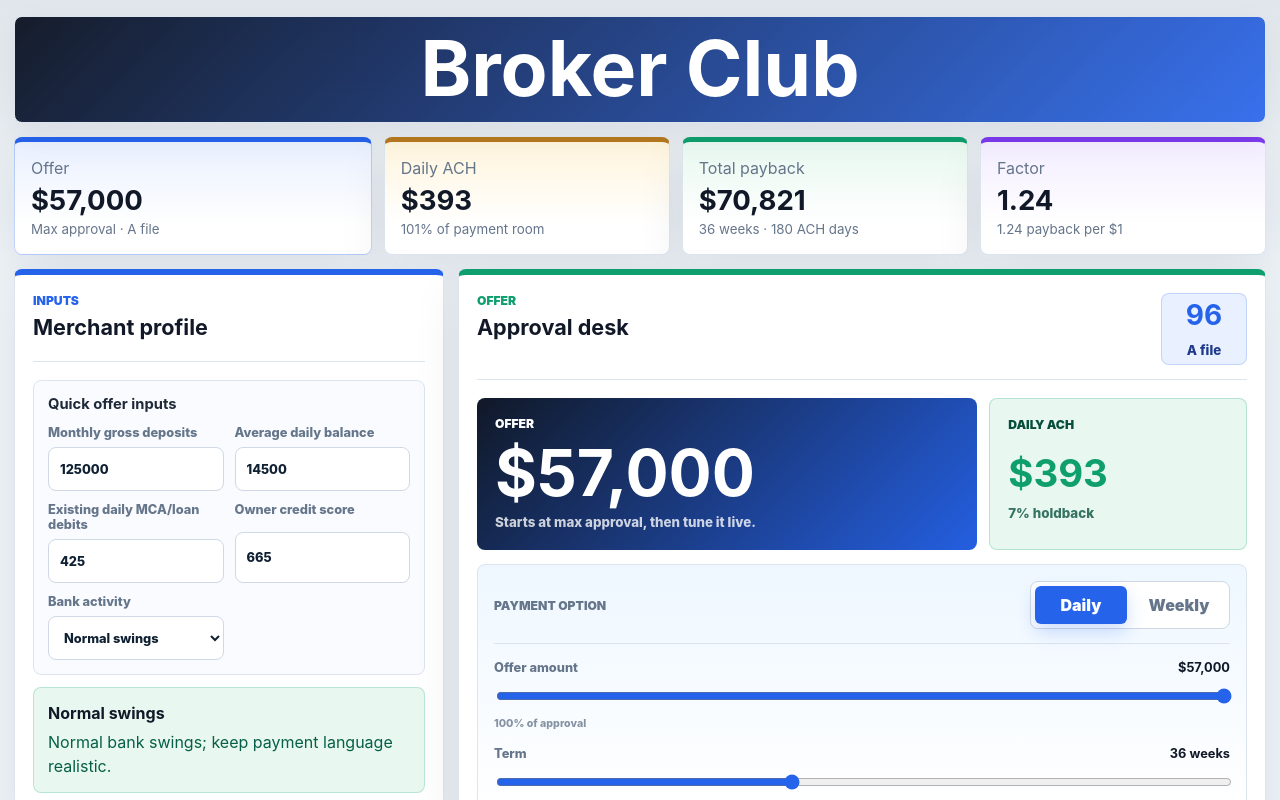
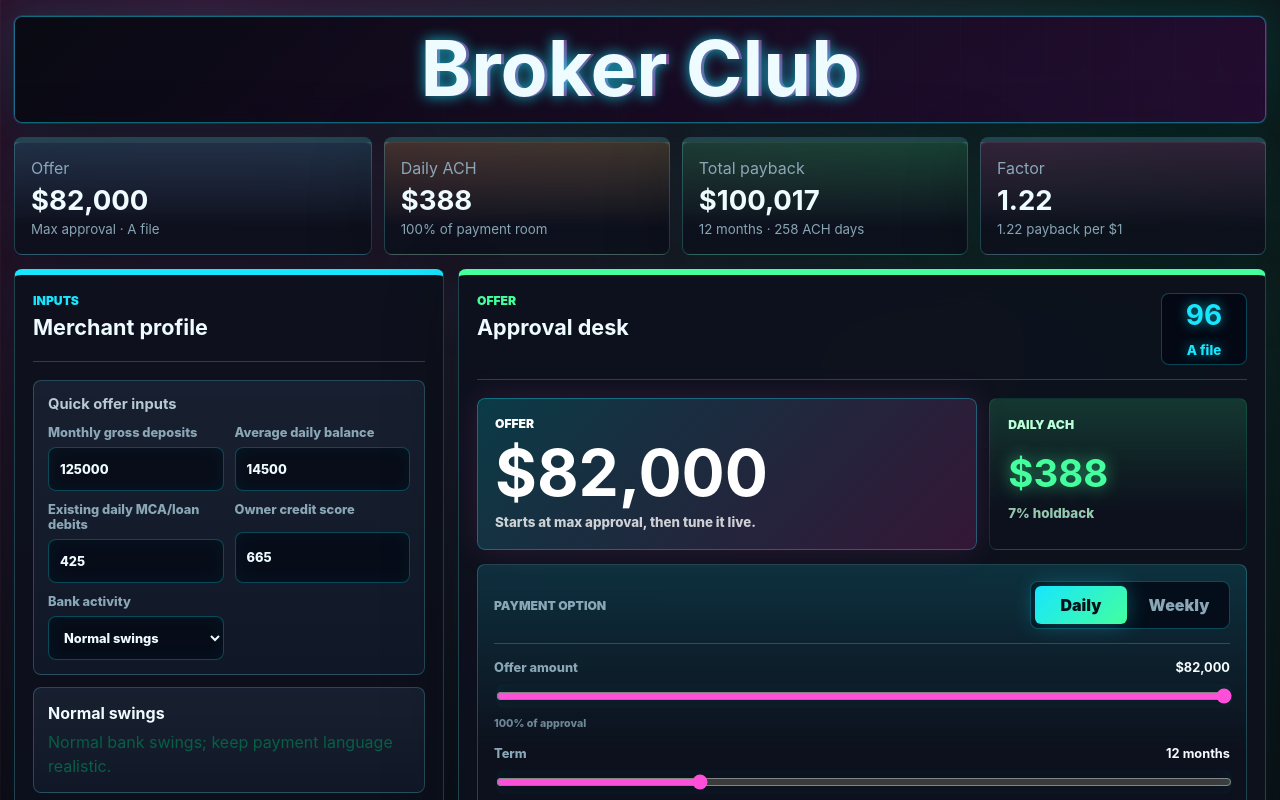
Before and after one commit to AionHz/aws-exam-readiness-coach, a Next.js app in the folder broker-club/: page / in a window 1280 px wide. Shown: the top 800 px of the page. Built offline with nearby package versions, Linux system fonts and the light colour scheme.

Commit message:
Add Broker Club cyberpunk theme and month terms

```diff
--- a/broker-club/app/globals.css
+++ b/broker-club/app/globals.css
@@ -1,22 +1,22 @@
 :root {
-  --page: #eef3f8;
-  --surface: #ffffff;
-  --surface-2: #f8fafc;
-  --ink: #102033;
-  --muted: #65758a;
-  --line: #dce4ee;
-  --navy: #111827;
-  --blue: #2563eb;
-  --blue-soft: #e9f0ff;
-  --green: #0f9f6e;
-  --green-soft: #e8f8f0;
-  --amber: #b7791f;
-  --amber-soft: #fff5dd;
-  --purple: #7c3aed;
-  --purple-soft: #f3edff;
-  --red: #dc2626;
-  --red-soft: #fff0f0;
-  --shadow: 0 20px 50px rgba(15, 23, 42, 0.08);
+  --page: #080a12;
+  --surface: rgba(13, 17, 29, 0.94);
+  --surface-2: rgba(18, 25, 42, 0.94);
+  --ink: #eefcff;
+  --muted: #8aa7b7;
+  --line: rgba(107, 248, 255, 0.22);
+  --navy: #f5fbff;
+  --blue: #17e6ff;
+  --blue-soft: rgba(23, 230, 255, 0.11);
+  --green: #43ff9d;
+  --green-soft: rgba(67, 255, 157, 0.11);
+  --amber: #ffd166;
+  --amber-soft: rgba(255, 209, 102, 0.13);
+  --purple: #ff4fd8;
+  --purple-soft: rgba(255, 79, 216, 0.12);
+  --red: #ff4b6a;
+  --red-soft: rgba(255, 75, 106, 0.14);
+  --shadow: 0 22px 70px rgba(0, 0, 0, 0.42), 0 0 34px rgba(23, 230, 255, 0.08);
 }
 
 * {
@@ -32,12 +32,26 @@ body {
   margin: 0;
   color: var(--ink);
   background:
-    linear-gradient(180deg, rgba(17, 24, 39, 0.06), transparent 260px),
+    radial-gradient(circle at 16% 0%, rgba(255, 79, 216, 0.18), transparent 30%),
+    radial-gradient(circle at 82% 8%, rgba(67, 255, 157, 0.12), transparent 27%),
+    linear-gradient(135deg, rgba(23, 230, 255, 0.08) 0 1px, transparent 1px 42px),
+    linear-gradient(90deg, rgba(255, 209, 102, 0.04) 0 1px, transparent 1px 42px),
     var(--page);
   font-family:
-    Inter, ui-sans-serif, system-ui, -apple-system, BlinkMacSystemFont, "Segoe UI",
+    Inter, ui-monospace, "SF Mono", Monaco, Consolas, "Liberation Mono", ui-sans-serif, system-ui, -apple-system, BlinkMacSystemFont, "Segoe UI",
     sans-serif;
   letter-spacing: 0;
+}
+
+body::before {
+  content: "";
+  position: fixed;
+  inset: 0;
+  z-index: -1;
+  pointer-events: none;
+  background:
+    repeating-linear-gradient(180deg, rgba(255, 255, 255, 0.035) 0 1px, transparent 1px 5px),
+    linear-gradient(180deg, rgba(8, 10, 18, 0), rgba(8, 10, 18, 0.82));
 }
 
 button,
@@ -62,21 +76,22 @@ button {
   margin-bottom: 14px;
   min-height: 84px;
   padding: 14px;
-  border: 1px solid var(--line);
+  border: 1px solid rgba(23, 230, 255, 0.44);
   border-radius: 8px;
   background:
-    linear-gradient(135deg, rgba(17, 24, 39, 0.98), rgba(37, 99, 235, 0.9)),
-    repeating-linear-gradient(90deg, transparent 0 42px, rgba(255, 255, 255, 0.08) 42px 43px);
+    linear-gradient(135deg, rgba(8, 10, 18, 0.98), rgba(38, 11, 51, 0.9)),
+    repeating-linear-gradient(90deg, transparent 0 42px, rgba(23, 230, 255, 0.16) 42px 43px);
   backdrop-filter: blur(14px);
-  box-shadow: 0 12px 36px rgba(15, 23, 42, 0.06);
+  box-shadow: 0 0 0 1px rgba(255, 79, 216, 0.16), 0 24px 60px rgba(0, 0, 0, 0.46), 0 0 38px rgba(23, 230, 255, 0.16);
 }
 
 .topbar h1 {
   margin: 0;
-  color: #fff;
+  color: var(--ink);
   font-size: clamp(2.4rem, 6vw, 4.9rem);
   line-height: 1;
   letter-spacing: 0;
+  text-shadow: 0 0 14px rgba(23, 230, 255, 0.8), 3px 0 0 rgba(255, 79, 216, 0.52);
 }
 
 .panel,
@@ -86,6 +101,7 @@ button {
   border-radius: 8px;
   background: var(--surface);
   box-shadow: var(--shadow);
+  backdrop-filter: blur(18px);
 }
 
 h1,
@@ -957,6 +973,192 @@ input[type="range"] {
   background: var(--surface-2);
 }
 
+.snapshot-card,
+.input-group,
+.input-note,
+.underwriting-strip div,
+.numbers-grid div,
+.slider-card,
+.capacity,
+.payoff-card,
+.payoff-grid div,
+.scenario-grid button,
+.talk-track,
+.industry-panel h3,
+.use-grid > div,
+.growth-card,
+.growth-math div,
+.playbook-grid article,
+.reference-strip {
+  border-color: var(--line);
+  background:
+    linear-gradient(180deg, rgba(255, 255, 255, 0.035), transparent),
+    var(--surface-2);
+}
+
+.snapshot-card {
+  box-shadow: inset 0 1px 0 rgba(255, 255, 255, 0.06), var(--shadow);
+}
+
+.approval-card {
+  background: linear-gradient(180deg, rgba(67, 255, 157, 0.16), rgba(13, 17, 29, 0.92) 76%);
+}
+
+.offer-card,
+.underwriting-strip div:nth-child(1),
+.slider-card {
+  background: linear-gradient(180deg, rgba(23, 230, 255, 0.15), rgba(13, 17, 29, 0.92) 76%);
+}
+
+.payment-card,
+.underwriting-strip div:nth-child(3) {
+  background: linear-gradient(180deg, rgba(255, 209, 102, 0.16), rgba(13, 17, 29, 0.92) 76%);
+}
+
+.pricing-card,
+.payoff-card,
+.use-grid > div:first-child {
+  background: linear-gradient(180deg, rgba(255, 79, 216, 0.15), rgba(13, 17, 29, 0.92) 76%);
+}
+
+h2,
+.snapshot-card strong,
+.underwriting-strip b,
+.numbers-grid strong,
+.scenario-grid span,
+.growth-header h3,
+.growth-math strong,
+.playbook-grid h4,
+.input-note b,
+.payoff-grid strong,
+.payoff-header h3 {
+  color: var(--ink);
+}
+
+.input-group h3,
+.signal-list li,
+.use-grid li,
+.scenario-grid small,
+.growth-math span,
+.playbook-grid p,
+.reference-strip span,
+.bar-column b,
+.payoff-grid small,
+.talk-track p,
+.mirror-line {
+  color: #b7c9d6;
+}
+
+input,
+select {
+  border-color: rgba(23, 230, 255, 0.28);
+  color: var(--ink);
+  background: rgba(3, 7, 18, 0.72);
+  box-shadow: inset 0 0 18px rgba(23, 230, 255, 0.05);
+}
+
+input:focus,
+select:focus {
+  border-color: var(--blue);
+  box-shadow: 0 0 0 3px rgba(23, 230, 255, 0.13), 0 0 24px rgba(23, 230, 255, 0.18);
+}
+
+.score-badge,
+.frequency-control div {
+  border-color: rgba(23, 230, 255, 0.28);
+  background: rgba(3, 7, 18, 0.78);
+}
+
+.score-badge b,
+.score-badge small {
+  color: var(--blue);
+  text-shadow: 0 0 12px rgba(23, 230, 255, 0.6);
+}
+
+.offer-focus {
+  background:
+    linear-gradient(135deg, rgba(23, 230, 255, 0.22), rgba(255, 79, 216, 0.18)),
+    #070a12;
+  box-shadow: inset 0 0 0 1px rgba(23, 230, 255, 0.32), 0 0 32px rgba(255, 79, 216, 0.13);
+}
+
+.payment-focus,
+.capacity.good,
+.growth-math div.good,
+.use-grid > div:last-child {
+  color: #baffd8;
+  background: linear-gradient(180deg, rgba(67, 255, 157, 0.16), rgba(13, 17, 29, 0.92) 76%);
+}
+
+.capacity.bad,
+.growth-math div.bad {
+  color: #ffd0d8;
+  background: linear-gradient(180deg, rgba(255, 75, 106, 0.16), rgba(13, 17, 29, 0.92) 76%);
+}
+
+.payment-focus strong {
+  color: var(--green);
+  text-shadow: 0 0 16px rgba(67, 255, 157, 0.52);
+}
+
+.frequency-control button {
+  color: var(--muted);
+}
+
+.frequency-control button.is-active {
+  color: #03111a;
+  background: linear-gradient(135deg, var(--blue), var(--green));
+  box-shadow: 0 0 22px rgba(23, 230, 255, 0.3);
+}
+
+input[type="range"] {
+  accent-color: var(--purple);
+}
+
+.payoff-header strong,
+.playbook-grid article > span {
+  color: #06101a;
+  background: linear-gradient(135deg, var(--purple), var(--amber));
+}
+
+.scenario-grid button:hover {
+  border-color: rgba(23, 230, 255, 0.5);
+  background: rgba(23, 230, 255, 0.1);
+}
+
+.signal-list li,
+.use-grid li {
+  border-bottom-color: rgba(107, 248, 255, 0.16);
+}
+
+.signal-list li::before,
+.use-grid li::before {
+  background: var(--amber);
+  box-shadow: 0 0 12px rgba(255, 209, 102, 0.8);
+}
+
+.industry-panel h3,
+.mirror-line {
+  border-color: rgba(255, 209, 102, 0.28);
+  background: rgba(255, 209, 102, 0.09);
+}
+
+.bar-chart {
+  border-color: var(--line);
+  background:
+    repeating-linear-gradient(0deg, rgba(107, 248, 255, 0.1) 0 1px, transparent 1px 42px),
+    rgba(3, 7, 18, 0.72);
+}
+
+.bar-column span {
+  color: var(--ink);
+}
+
+.bar-column i {
+  background: linear-gradient(180deg, var(--green), var(--blue), var(--purple));
+  box-shadow: 0 0 24px rgba(23, 230, 255, 0.26);
+}
+
 @media (max-width: 1180px) {
   .deal-desk,
   .close-zone {
--- a/broker-club/app/page.tsx
+++ b/broker-club/app/page.tsx
@@ -410,7 +410,7 @@ export default function Home() {
   const [bankHealth, setBankHealth] = useState<BankHealth>("workable");
   const [industryId, setIndustryId] = useState("restaurant");
   const [offerPercent, setOfferPercent] = useState(1);
-  const [termWeeks, setTermWeeks] = useState(36);
+  const [termMonths, setTermMonths] = useState(12);
   const [paymentFrequency, setPaymentFrequency] =
     useState<PaymentFrequency>("daily");
 
@@ -458,7 +458,7 @@ export default function Home() {
         existingDailyPayments,
     );
     const standardFactor = 1.22 + riskPremium;
-    const standardTermDays = 36 * 5;
+    const standardTermDays = 12 * 21.5;
     const cashFlowCap =
       (dailyPaymentCapacity * standardTermDays) / standardFactor;
     const revenueCap = monthlyRevenue * revenueMultiplier;
@@ -497,7 +497,7 @@ export default function Home() {
   const offer = useMemo(() => {
     const amount = clamp(amountValue, 5000, maxAmount);
     const amountPressure = amount / Math.max(underwriting.maxApproval, 1);
-    const termPressure = (termWeeks - 24) / 52;
+    const termPressure = (termMonths - 12) / 24;
     const scoreDiscount = clamp((underwriting.score - 70) / 260, -0.05, 0.05);
     const factor = clamp(
       1.18 + amountPressure * 0.09 + termPressure * 0.1 - scoreDiscount,
@@ -505,9 +505,10 @@ export default function Home() {
       1.49,
     );
     const payback = amount * factor;
-    const termDays = termWeeks * 5;
+    const termDays = Math.round(termMonths * 21.5);
     const dailyPayment = payback / termDays;
-    const weeklyPayment = payback / termWeeks;
+    const termPaymentWeeks = termMonths * 4.3;
+    const weeklyPayment = payback / termPaymentWeeks;
     const paymentAmount =
       paymentFrequency === "daily" ? dailyPayment : weeklyPayment;
     const paymentCapacity =
@@ -529,7 +530,7 @@ export default function Home() {
       termDays,
       weeklyPayment,
     };
-  }, [amountValue, maxAmount, paymentFrequency, termWeeks, underwriting]);
+  }, [amountValue, maxAmount, paymentFrequency, termMonths, underwriting]);
 
   function updateMaxAwareAmount(value: number) {
     setOfferPercent(clamp(value / Math.max(maxAmount, 1), 5000 / maxAmount, 1));
@@ -558,8 +559,7 @@ export default function Home() {
   const paymentCadence = paymentFrequency === "daily" ? "daily" : "weekly";
   const paymentRoomLabel =
     paymentFrequency === "daily" ? "daily payment room" : "weekly payment room";
-  const estimatedTermMonths = Math.max(1, Math.floor(termWeeks / 4.3));
-  const maxEarlyPayoffMonths = Math.min(5, estimatedTermMonths);
+  const maxEarlyPayoffMonths = Math.min(5, termMonths);
   const earlyPayoffSchedule = Array.from(
     { length: maxEarlyPayoffMonths },
     (_, index) => {
@@ -587,19 +587,19 @@ export default function Home() {
     {
       label: "Conservative",
       amount: underwriting.maxApproval * 0.72,
-      term: 44,
+      term: 18,
       note: "Easiest payment conversation.",
     },
     {
       label: "Balanced",
       amount: underwriting.maxApproval * 0.88,
-      term: 36,
+      term: 12,
       note: "Best starting point for most calls.",
     },
     {
       label: "Stretch",
       amount: underwriting.maxApproval,
-      term: 30,
+      term: 9,
       note: "Use when merchant pushes for max cash.",
     },
   ];
@@ -639,7 +639,7 @@ export default function Home() {
         <div className="snapshot-card approval-card">
           <span>Total payback</span>
           <strong>{formatMoney(offer.payback)}</strong>
-          <small>{termWeeks} weeks · {offer.termDays} ACH days</small>
+          <small>{termMonths} months · {offer.termDays} ACH days</small>
         </div>
         <div className="snapshot-card pricing-card">
           <span>Factor</span>
@@ -788,15 +788,15 @@ export default function Home() {
             </label>
             <label className="slider-row">
               <span>
-                Term <b>{termWeeks} weeks</b>
+                Term <b>{termMonths} months</b>
               </span>
               <input
                 type="range"
-                min="12"
-                max="72"
-                step="2"
-                value={termWeeks}
-                onChange={(event) => setTermWeeks(Number(event.target.value))}
+                min="3"
+                max="36"
+                step="1"
+                value={termMonths}
+                onChange={(event) => setTermMonths(Number(event.target.value))}
               />
             </label>
           </div>
@@ -881,7 +881,7 @@ export default function Home() {
                 key={mode.label}
                 onClick={() => {
                   updateMaxAwareAmount(Math.round(mode.amount / 1000) * 1000);
-                  setTermWeeks(mode.term);
+                  setTermMonths(mode.term);
                 }}
               >
                 <b>{mode.label}</b>
```
